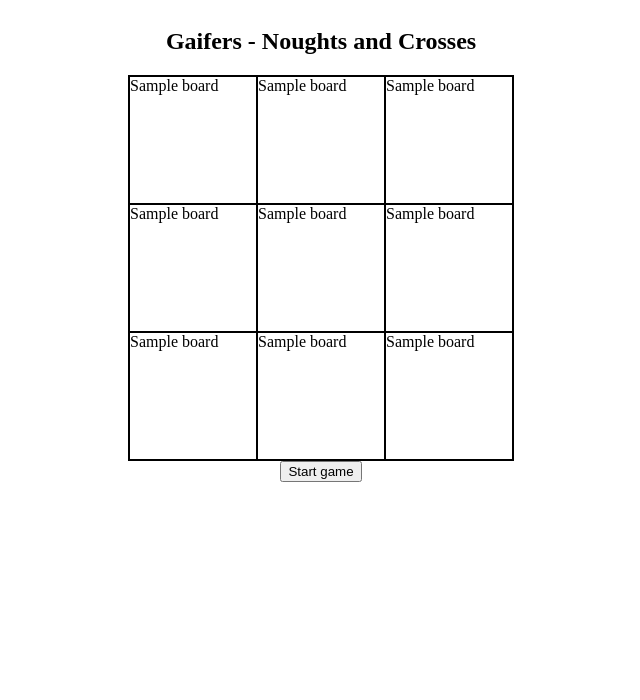
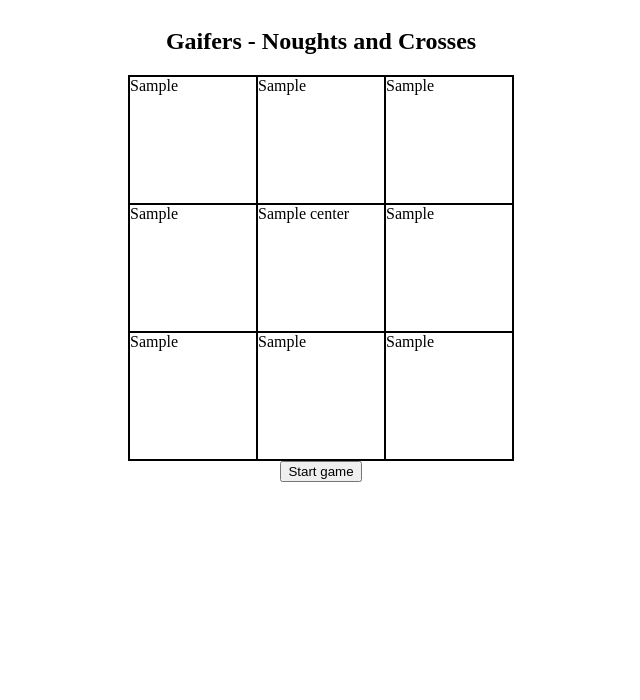
Before and after one commit to alexk49/gaifers, a Flask app: template gaifers/templates/noughts.html in a window 1280 px wide. Shown: the top 700 px of the page, without its empty margins (319-959 px from the left). Run offline with Flask 3, Linux system fonts and the light colour scheme; the template is opened without the code that fills it: most values are stand-ins (such as "Sample title", 1, 10 or a date in 2020).

Commit message:
updated noughts html to pull from dict

```diff
--- a/gaifers/templates/noughts.html
+++ b/gaifers/templates/noughts.html
@@ -2,19 +2,19 @@
 <h2>Gaifers - Noughts and Crosses</h2>
 <div id="board" class="gameboard">
   <div id="top-row" class="row">
-    <div id="top-left" class="square">{{ gameboard.board[0] }}</div>
-    <div id="top-center" class="square">{{ gameboard.board[1] }}</div>
-    <div id ="top-right" class="square">{{ gameboard.board[2] }}</div>
+    <div id="top-left" class="square">{{ game_data["gameData"]["boardData"]["top-left"] }}</div>
+    <div id="top-center" class="square">{{ game_data["gameData"]["boardData"]["top-center"] }}</div>
+    <div id ="top-right" class="square">{{ game_data["gameData"]["boardData"]["top-right"] }}</div>
 </div>
   <div id="middle-row" class="row">
-    <div id="middle-left" class="square">{{ gameboard.board[3] }}</div>
-    <div id="center" class="square">{{ gameboard.board[4] }}</div>
-    <div id="middle-right" class="square">{{ gameboard.board[5] }}</div>
+    <div id="middle-left" class="square">{{ game_data["gameData"]["boardData"]["middle-left"] }}</div>
+    <div id="center" class="square">{{ game_data["gameData"]["boardData"]["center"] }}</div>
+    <div id="middle-right" class="square">{{ game_data["gameData"]["boardData"]["middle-right"] }}</div>
   </div>
   <div id="bottom-row" class="row">
-    <div id="bottom-left" class="square">{{ gameboard.board[6] }}</div>
-    <div id="bottom-center" class="square">{{ gameboard.board[7] }}</div>
-    <div id="bottom-right" class="square">{{ gameboard.board[8] }}</div>
+    <div id="bottom-left" class="square">{{ game_data["gameData"]["boardData"]["bottom-left"] }}</div>
+    <div id="bottom-center" class="square">{{ game_data["gameData"]["boardData"]["bottom-center"] }}</div>
+    <div id="bottom-right" class="square">{{ game_data["gameData"]["boardData"]["bottom-right"] }}</div>
   </div>
 </div>
 <button id="start-noughts" class="play-button">Start game</button>
```
